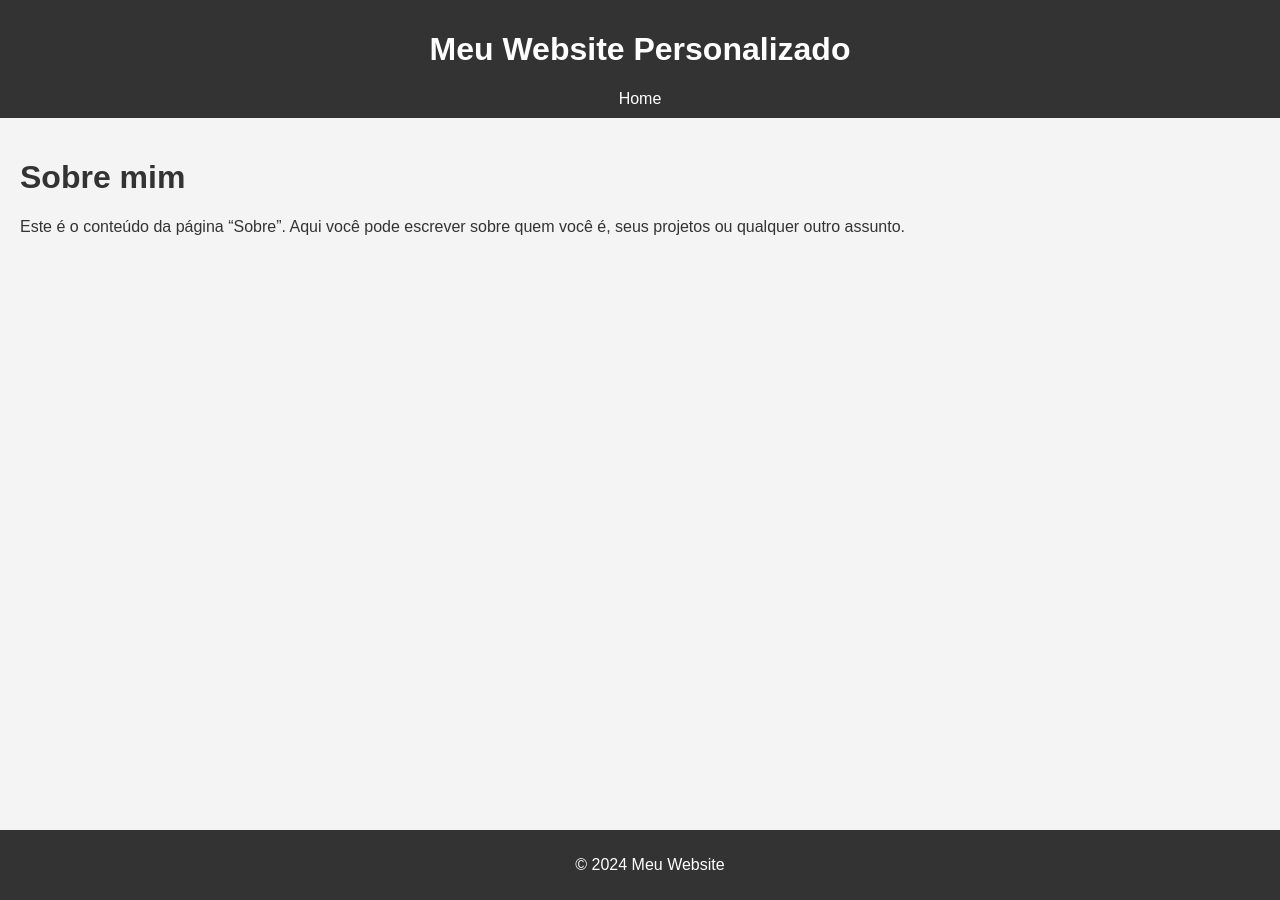
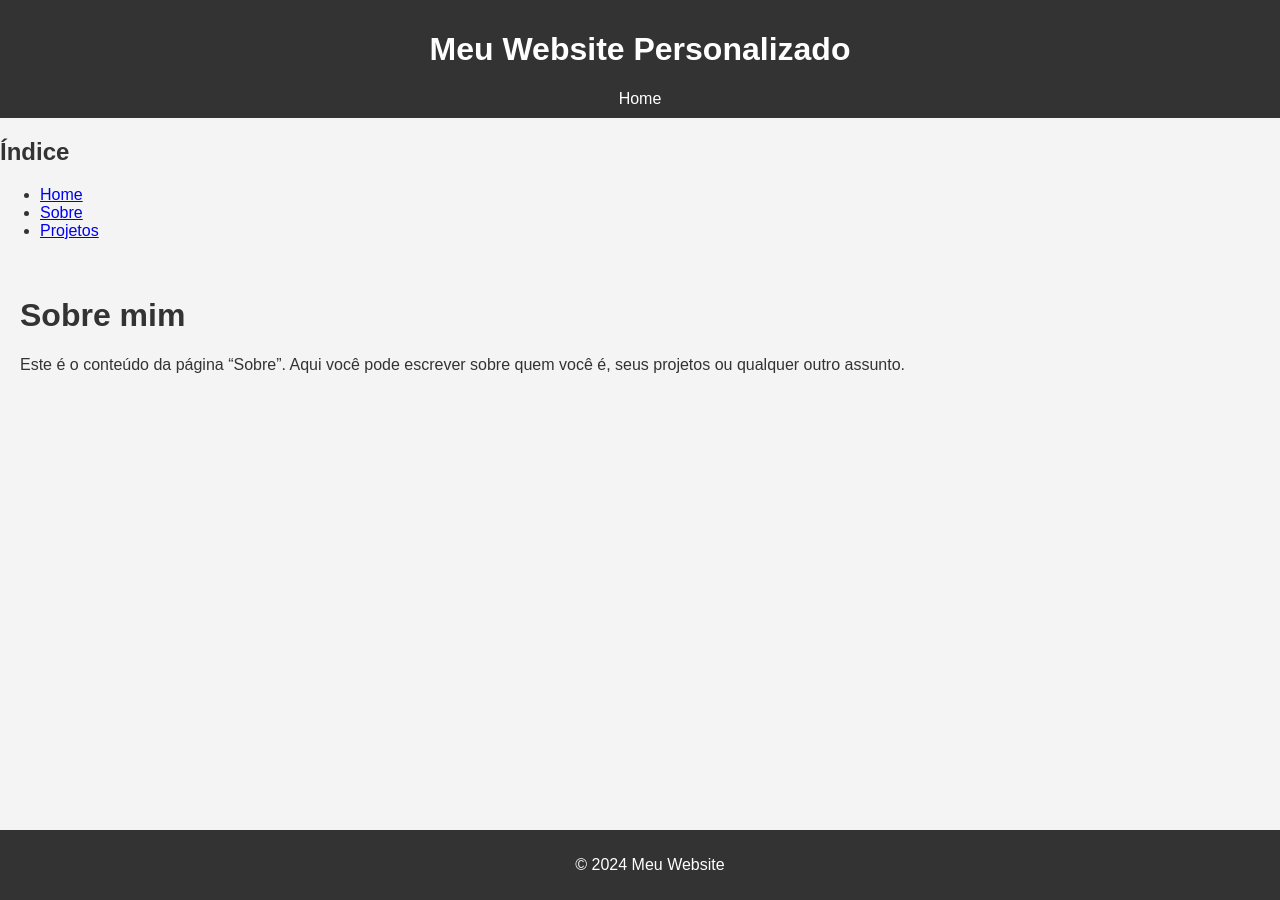
Before and after one commit to jaspior/COSINE-DP-Earth, a Jekyll site: the page built from index.md, in a window 1280 px wide. Built offline with Jekyll 4.4.1, drawn with Linux system fonts in a browser that asks for light colours.

Commit message:
Update default.html

```diff
--- a/_layouts/default.html
+++ b/_layouts/default.html
@@ -14,9 +14,23 @@
         </nav>
     </header>
 
-    <main>
-        {{ content }}
-    </main>
+    <div class="container">
+        <!-- Barra lateral -->
+        <aside class="sidebar">
+            <h2>Índice</h2>
+            <ul>
+                <li><a href="https://jaspior.github.io/COSINE-DP-Earth/">Home</a></li>
+                <li><a href="/sobre">Sobre</a></li>
+                <li><a href="/projetos">Projetos</a></li>
+                <!-- Adicione mais links conforme necessário -->
+            </ul>
+        </aside>
+
+        <!-- Conteúdo principal -->
+        <main class="content">
+            {{ content }}
+        </main>
+    </div>
 
     <footer>
         <p>© 2024 Meu Website</p>
```
